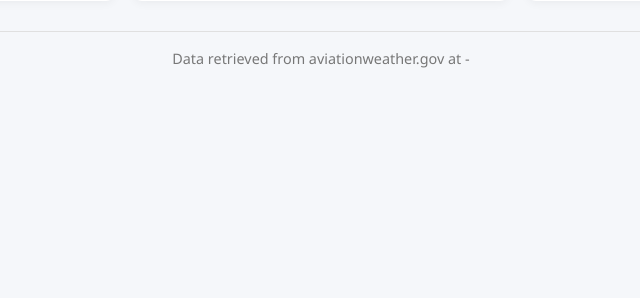
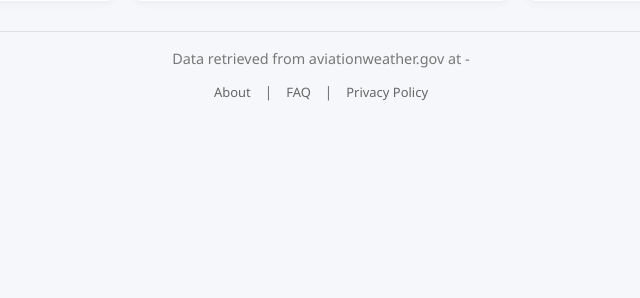
Before and after one commit to captahole/WxBriefWebapp, a Flask app: page / in a window 1280 px wide. Shown: the part 502-800 px from the top of the page, without its empty margins (319-959 px from the left). Run offline with Flask 3, Linux system fonts and the light colour scheme; some libraries are stand-ins or nearby versions.

Commit message:
added css format,footer links

```diff
--- a/static/css/style.css
+++ b/static/css/style.css
@@ -300,6 +300,21 @@ footer {
     font-size: 0.9rem;
 }
 
+.footer-links {
+    margin-top: 10px;
+    text-align: center;
+}
+
+.footer-links a {
+    color: #666;
+    text-decoration: none;
+    margin: 0 10px;
+    font-size: 0.9em;
+}
+
+.footer-links a:hover {
+    text-decoration: underline;
+}
 /* Airport data styling */
 .airport-data {
     margin-bottom: 20px;
--- a/templates/index.html
+++ b/templates/index.html
@@ -103,7 +103,13 @@
 
         <footer>
             <p>Data retrieved from aviationweather.gov at <span id="data-timestamp">-</span></p>
+            <nav class="footer-links">
+                <a href="/about">About</a> |
+                <a href="/faq">FAQ</a> |
+                <a href="/privacy-policy">Privacy Policy</a>
+            </nav>
         </footer>
+
     </div>
 
     <script src="{{ url_for('static', filename='js/script.js') }}"></script>
```
